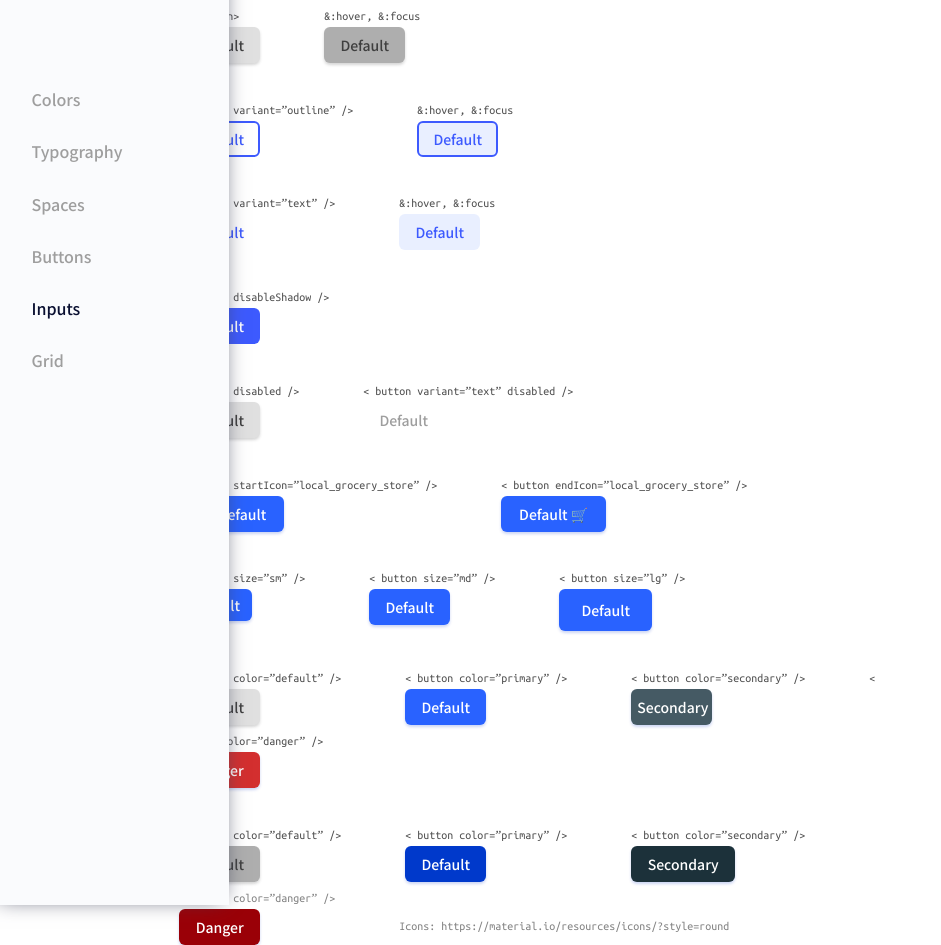
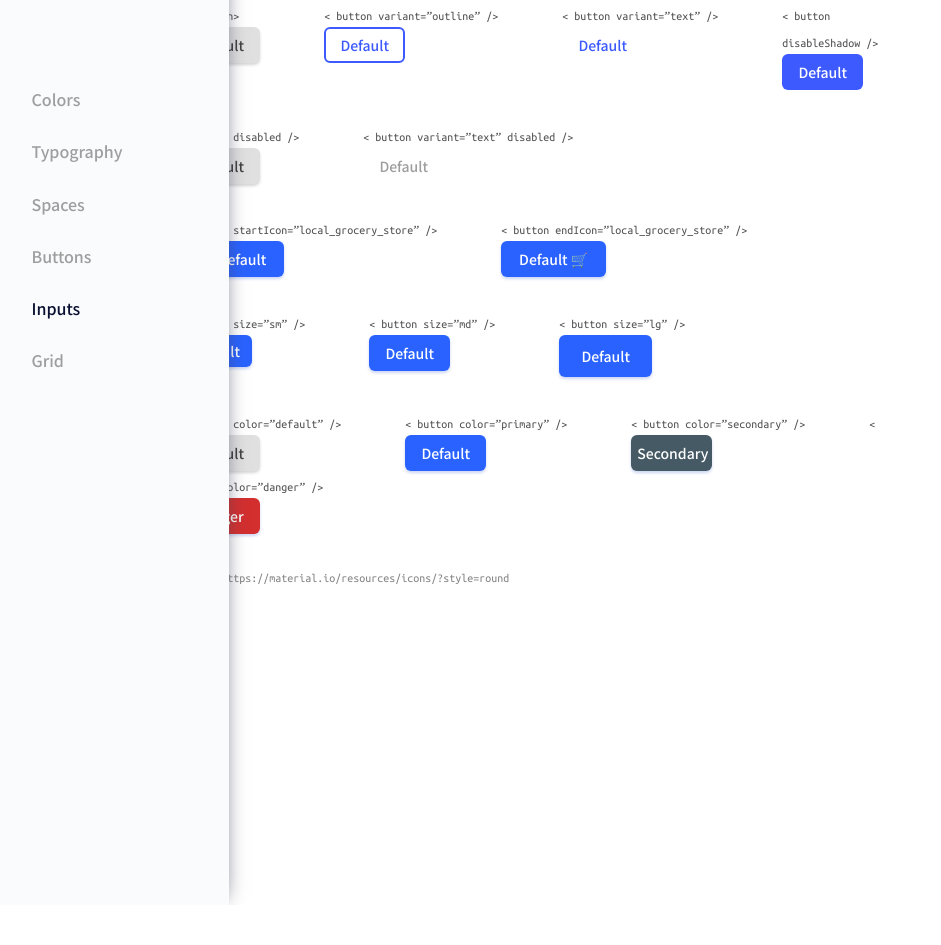
Before and after one commit to Mxuuuu/Button-component---devchallenges, a plain HTML site: page index.html in a window 1280 px wide. Shown: the part 55-1000 px from the top of the page, without its empty margins (0-941 px from the left). After the commit the page ends 960 px from the top, so only its background shows below. Drawn offline with Linux system fonts and the light colour scheme.

Commit message:
Update index.html

```diff
--- a/index.html
+++ b/index.html
@@ -6,7 +6,7 @@
     <link rel="icon" href="devchallenges.png" />
     <link rel="shortcut icon" type="image/x-icon" href="https://devchallenges.io/" />
     <link href="https://fonts.googleapis.com/icon?family=Material+Icons" rel="stylesheet">
-    <title>Button component by MXU</title>
+    <title>Devchallenges</title>
     <link rel="stylesheet" href="style.css" />
   </head>
   <body>
@@ -38,15 +38,6 @@
             <br>
             <button>Default</button>
           </div>
-
-          <div class="row-1-area-2">
-            <span>
-              &:hover, &:focus
-            </span>
-            <br>
-            <button>Default</button>
-          </div>
-        </div>
         <!---->
         <div class="row-2" style="margin-bottom: 2.4vw;">
           <div class="row-2-area-1">
@@ -56,15 +47,6 @@
             <br>
             <button variant="outline">Default</button>
           </div>
-
-          <div class="row-2-area-2">
-            <span>
-              &:hover, &:focus
-            </span>
-            <br>
-            <button>Default</button>
-          </div>
-        </div>
         <!---->
         <div class="row-3" style="margin-bottom: 2.4vw;">
           <div class="row-3-area-1">
@@ -74,15 +56,6 @@
             <br>
             <button variant="outline">Default</button>
           </div>
-
-          <div class="row-3-area-2">
-            <span>
-              &:hover, &:focus
-            </span>
-            <br>
-            <button>Default</button>
-          </div>
-        </div>
         <!---->
         <div class="row-4" style="margin-bottom: 2.4vw;">
           <div class="row-4-area-1">
@@ -189,41 +162,6 @@
           <br>
           <button color="danger"> Danger</button>
         </div>
-
-        <!--&:hover, &:focus-->
-        <div class="class" style="height: 2.4vw;"></div>
-
-        <div class="row-8-area-5">
-          <span>
-            < button color=”default” />
-          </span>
-          <br>
-          <button color="default"> Default</button>
-        </div>
-
-        <div class="row-8-area-6">
-          <span>
-            < button color=”primary” />
-          </span>
-          <br>
-          <button color="primary"> Default</button>
-        </div>
-
-        <div class="row-8-area-7">
-          <span>
-            < button color=”secondary” />
-          </span>
-          <br>
-          <button color="secondary"> Secondary</button>
-        </div>
-
-      <div class="row-8-area-8">
-        <span>
-          < button color=”danger” />
-        </span>
-        <br>
-        <button color="danger"> Danger</button>
-      </div>
       <footer>
         <h4>Icons: https://material.io/resources/icons/?style=round</h4>
       </footer>
```
